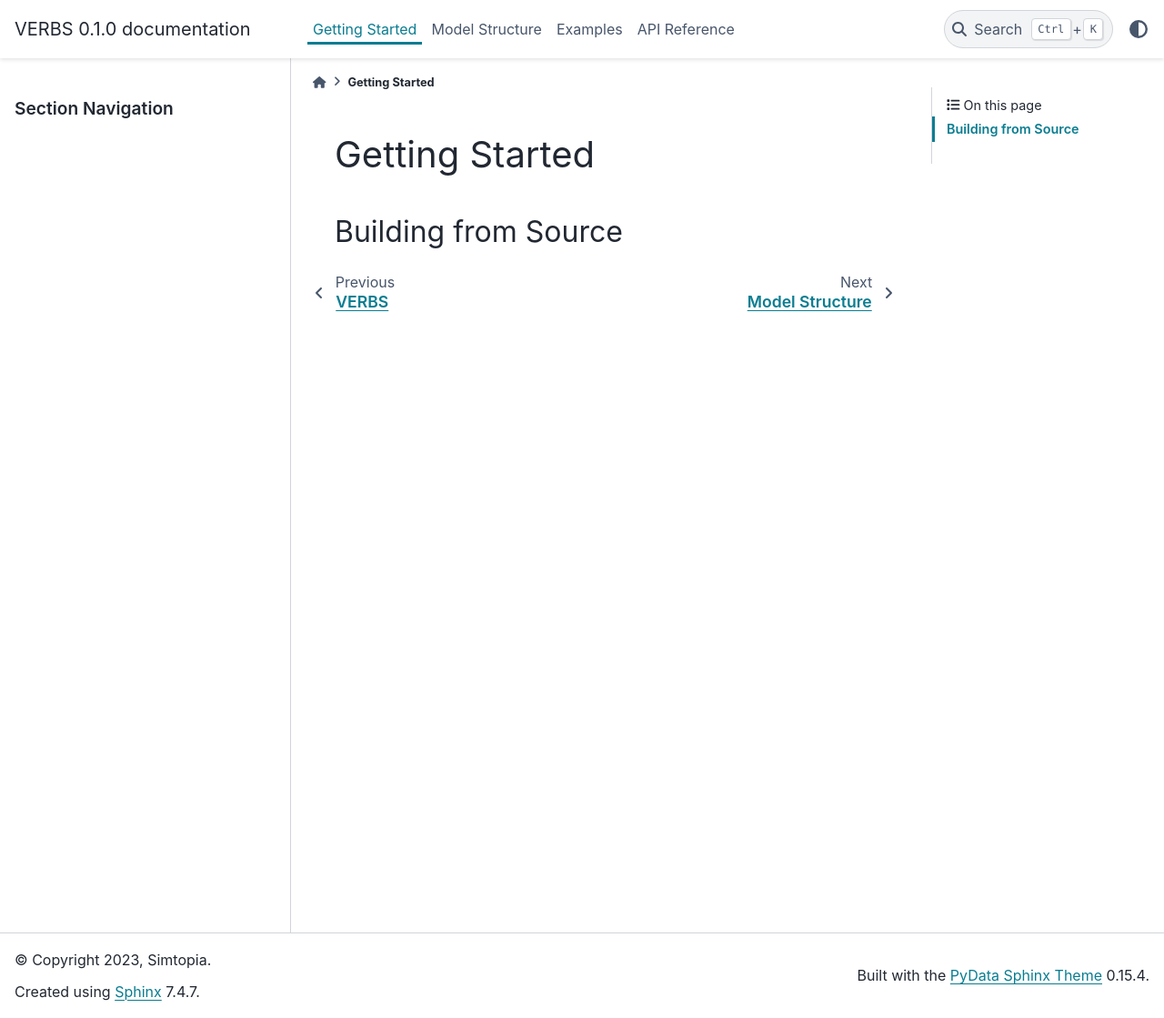
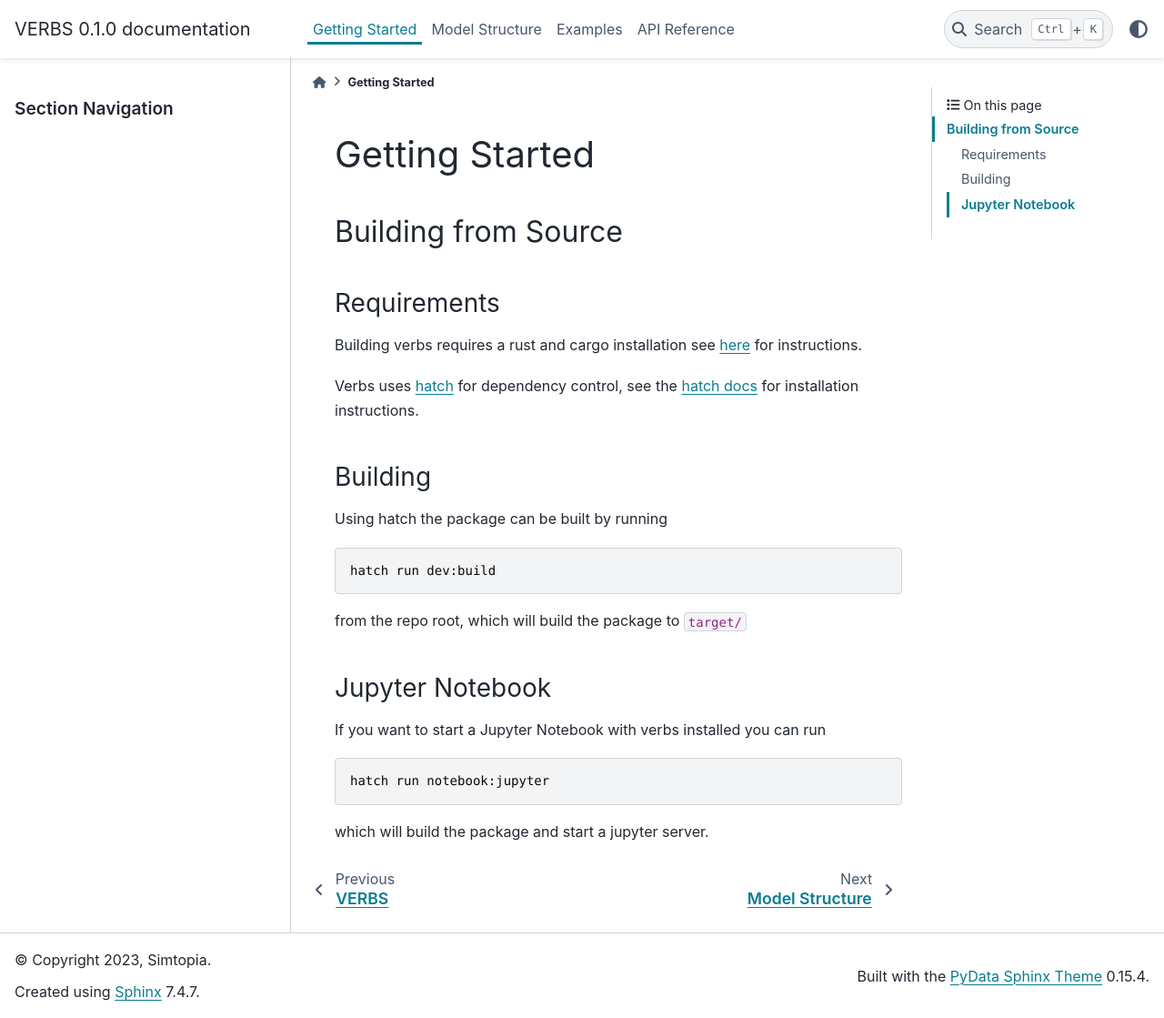
Before and after one commit to simtopia/verbs, a Sphinx documentation site: the page built from docs/python/source/pages/getting_started.rst, in a window 1280 px wide and 1119 px high. Shown: the whole window at 91% size. Built offline with Sphinx 7.4.7 and the PyData theme 0.15.4, drawn with Linux system fonts in a browser that asks for light colours.

Commit message:
Add getting started docs

```diff
--- a/docs/python/source/pages/getting_started.rst
+++ b/docs/python/source/pages/getting_started.rst
@@ -4,3 +4,37 @@ Getting Started
 
 Building from Source
 ====================
+
+Requirements
+------------
+
+Building verbs requires a rust and cargo installation
+see `here <https://doc.rust-lang.org/cargo/getting-started/installation.html>`_
+for instructions.
+
+Verbs uses `hatch <https://hatch.pypa.io/latest/>`_ for dependency control,
+see the `hatch docs <https://hatch.pypa.io/latest/install/>`_ for installation
+instructions.
+
+Building
+--------
+
+Using hatch the package can be built by running
+
+.. code-block::
+
+   hatch run dev:build
+
+from the repo root, which will build the package to ``target/``
+
+Jupyter Notebook
+----------------
+
+If you want to start a Jupyter Notebook with verbs installed you
+can run
+
+.. code-block::
+
+   hatch run notebook:jupyter
+
+which will build the package and start a jupyter server.
```
